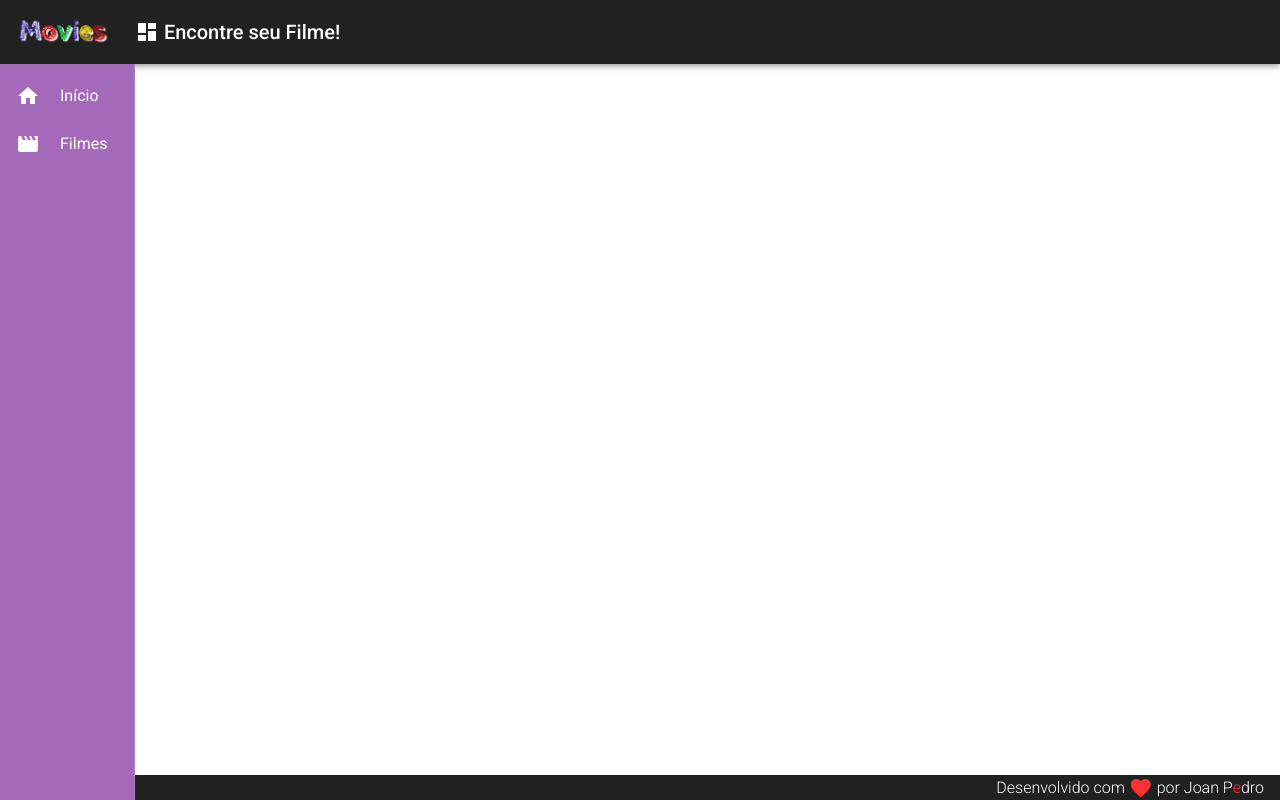
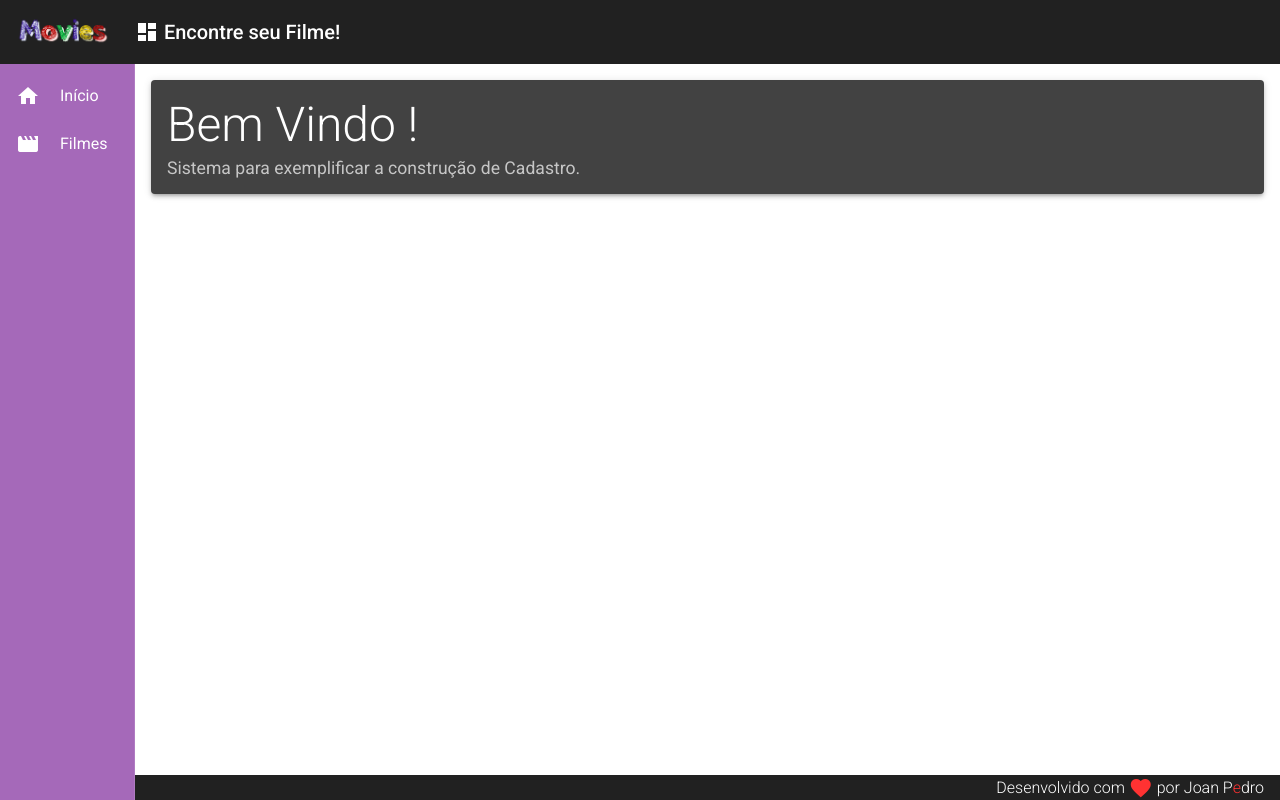
Before and after one commit to JoanPedro/AngularSQL-Teste, an Angular app in the folder frontend/: page / in a window 1280 px wide. Built offline with nearby package versions, Linux system fonts and the light colour scheme.

Commit message:
Finaliza Componente Home

```diff
--- a/frontend/src/app/components/template/nav/nav.component.css
+++ b/frontend/src/app/components/template/nav/nav.component.css
@@ -6,3 +6,9 @@
 .sidenav i {
   padding-right: 20px;
 }
+
+.content {
+  padding: 16px;
+  background-color: #FFF;
+  color: black;
+}
--- a/frontend/src/app/components/template/nav/nav.component.html
+++ b/frontend/src/app/components/template/nav/nav.component.html
@@ -17,4 +17,7 @@
       </a>
     </mat-nav-list>
   </mat-sidenav>
+  <mat-sidenav-content class="content">
+    <app-home></app-home>
+  </mat-sidenav-content>
 </mat-sidenav-container>
--- /dev/null
+++ b/frontend/src/app/view/home/home.component.css
@@ -0,0 +1,10 @@
+.home .title{
+  font-size: 3rem;
+  font-weight: 300;
+  line-height: 1.2;
+}
+
+.home .subtitle {
+  font-size: 1.1rem;
+
+}
--- /dev/null
+++ b/frontend/src/app/view/home/home.component.html
@@ -0,0 +1,6 @@
+<mat-card class="home mat-elevation-z3">
+  <mat-card-title class="title"> Bem Vindo !</mat-card-title>
+  <mat-card-subtitle class="subtitle">
+    Sistema para exemplificar a construção de Cadastro.
+  </mat-card-subtitle>
+</mat-card>
--- /dev/null
+++ b/frontend/src/app/view/home/home.component.ts
@@ -0,0 +1,15 @@
+import { Component, OnInit } from '@angular/core';
+
+@Component({
+  selector: 'app-home',
+  templateUrl: './home.component.html',
+  styleUrls: ['./home.component.css']
+})
+export class HomeComponent implements OnInit {
+
+  constructor() { }
+
+  ngOnInit(): void {
+  }
+
+}
```
Also changed, not shown: frontend/src/app/app.module.ts (+6 -2 lines).
